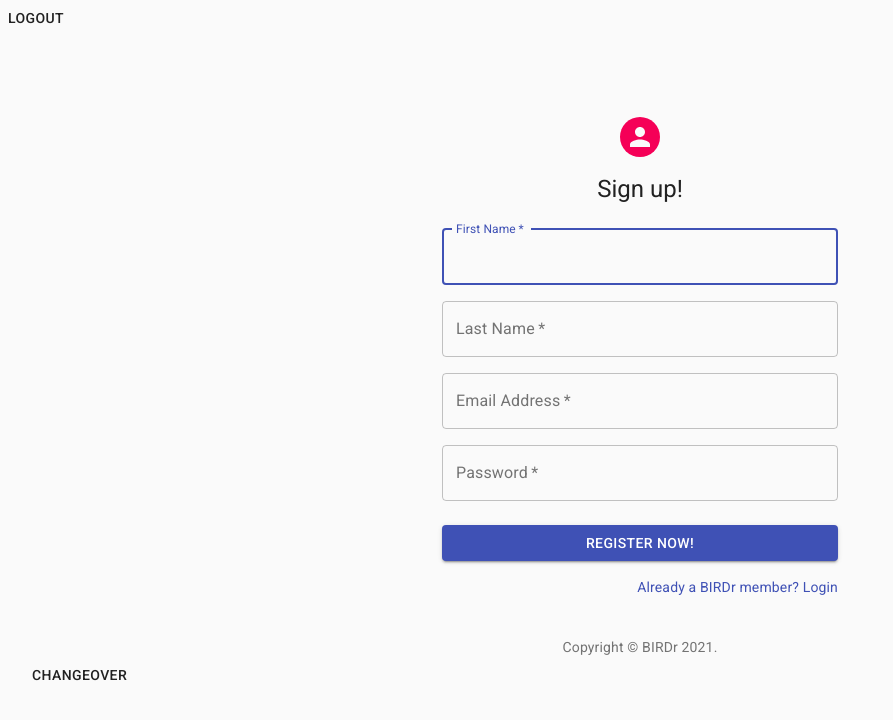
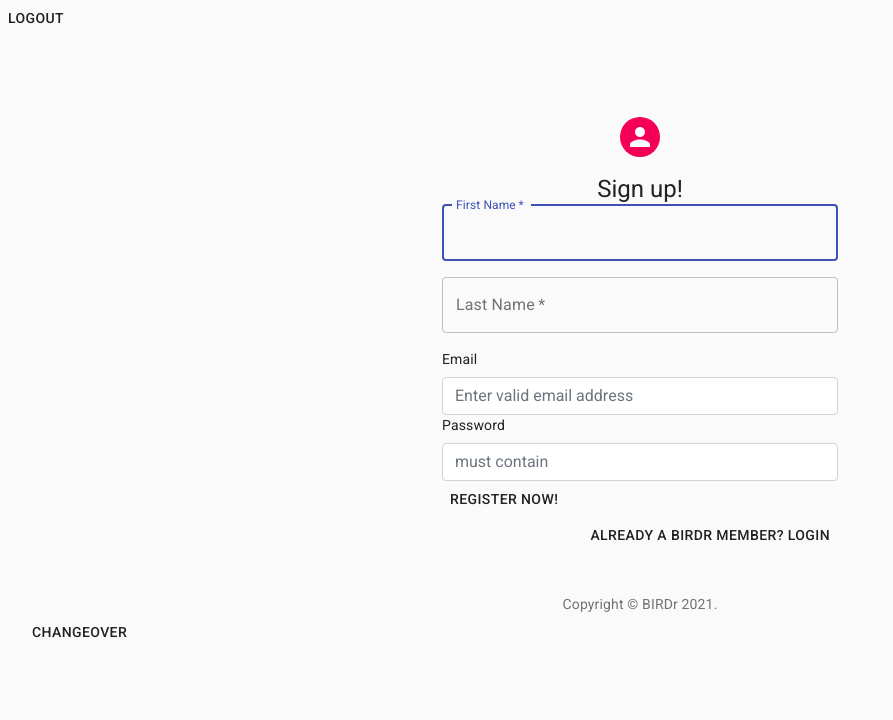
Before and after one commit to hunterfoist/BIRDr_Client, a React (Create React App) app: page / in a window 1280 px wide. Both pictures are taken after a click on the button "CHANGEOVER". Shown: the top 720 px of the page, without its empty margins (0-893 px from the left). Built offline with nearby package versions, Linux system fonts and the light colour scheme.

Commit message:
validation revision

```diff
--- a/src/auth/Login.jsx
+++ b/src/auth/Login.jsx
@@ -12,6 +12,7 @@ import Box from '@material-ui/core/Box';
 import Typography from '@material-ui/core/Typography';
 import { makeStyles } from '@material-ui/core/styles';
 import Container from '@material-ui/core/Container';
+import {Form, FormGroup, Label, Input}  from 'reactstrap';
 
 
 function Copyright() {
@@ -81,37 +82,11 @@ export default function Login(props) {
           Login
         </Typography>
         <form className={classes.form} noValidate>
-          <TextField
-            variant="outlined"
-            margin="normal"
-            required
-            fullWidth
-            type='email'
-            id="email"
-            label="Email Address"
-            inputProps= {{ pattern: "/^[a-zA-Z0-9.!#$%&'*+/=?^_`{|}~-]+@[a-zA-Z0-9-]+(?:.[a-zA-Z0-9-]+)*$/"}}
-            // error= "need valid email"
-            onChange={(e) => setUsername(e.target.value)}
-            value={username}
-            name="email"
-            autoComplete="email"
-            autoFocus
-          />
-          <TextField
-            variant="outlined"
-            margin="normal"
-            required
-            fullWidth
-            onChange={(e) => setPassword(e.target.value)}
-            value={password}
-            inputProps={{ pattern:"(?=.*/d)(?=.*[a-z])(?=.*[A-Z]).{5,}" }}
-            // error= "need valid email"
-            name="password"
-            label="Password"
-            type="password"
-            id="password"
-            autoComplete="current-password"
-          />
+
+        <Label htmlFor='username'>Email</Label>
+                    <Input type='email' placeholder='Enter valid email address' pattern={"^([\w-]+(?:\.[\w-]+)*)@((?:[\w-]+\.)*\w[\w-]{0,66})\.([a-z]{2,6}(?:\.[a-z]{2})?)$"|| "(?=.*\d)(?=.*[a-z])(?=.*[A-Z]).{5,}" } onChange={(e) => setUsername(e.target.value)} name='username' value={username}/>
+          <Label htmlFor='password'>Password</Label>
+          <Input type='password' placeholder='must contain' pattern="(?=.*\d)(?=.*[a-z])(?=.*[A-Z]).{5,}" onChange={(e) => setPassword(e.target.value)} name='password' value={password}/>
           <FormControlLabel
             control={<Checkbox value="remember" color="primary" />}
             label="Remember me"
@@ -133,9 +108,9 @@ export default function Login(props) {
               </Link>
             </Grid>
             <Grid item>
-              <Link href="#" variant="body2">
-              "No account? Register today"
-              </Link>
+              <Button onClick={props.showLogin}>
+              No account? Register today
+              </Button>
             </Grid>
           </Grid>
         </form>
--- a/src/auth/Signup.jsx
+++ b/src/auth/Signup.jsx
@@ -10,6 +10,7 @@ import Box from '@material-ui/core/Box';
 import Typography from '@material-ui/core/Typography';
 import { makeStyles } from '@material-ui/core/styles';
 import Container from '@material-ui/core/Container';
+import {Form, FormGroup, Label, Input}  from 'reactstrap';
 
 function Copyright() {
   return (
@@ -78,7 +79,7 @@ export default function SignUp(props) {
         <Typography component="h1" variant="h5">
           Sign up!
         </Typography>
-        <form className={classes.form} noValidate>
+        <Form onSubmit={handleSubmit}>
           <Grid container spacing={2}>
             <Grid item xs={12}>
               <TextField
@@ -109,54 +110,26 @@ export default function SignUp(props) {
               />
             </Grid>
             <Grid item xs={12}>
-              <TextField
-                variant="outlined"
-                required
-                fullWidth
-                id="email"
-                label="Email Address"
-                onChange={(e) => setUsername(e.target.value)}
-                name='username'
-                value={username}
-                autoComplete="email"
-              />
-            </Grid>
-            <Grid item xs={12}>
-              <TextField
-                inputProps={{ pattern:"(?=.*/d)(?=.*[a-z])(?=.*[A-Z]).{5,}" }}
-                variant="outlined"
-                required
-                fullWidth
-                name="password"
-                onChange={(e) => setPassword(e.target.value)}
-                value={password}
-                label="Password"
-                type="password"
-                id="password"
-                autoComplete="current-password"
-              />
+            <Label htmlFor='username'>Email</Label>
+              <Input type='email' placeholder='Enter valid email address' minlength='4' pattern="^([\w-]+(?:\.[\w-]+)*)@((?:[\w-]+\.)*\w[\w-]{0,66})\.([a-z]{2,6}(?:\.[a-z]{2})?)$" onChange={(e) => setUsername(e.target.value)} name='username' value={username}/>
+
+            <Label htmlFor='password'>Password</Label>
+            <Input type='password' placeholder='must contain' pattern="(?=.*\d)(?=.*[a-z])(?=.*[A-Z]).{5,}" title="Must contain at least one number and one uppercase and lowercase letter, and at least 5 or more characters" onChange={(e) => setPassword(e.target.value)} name='password' value={password}/>
             </Grid>
 
           </Grid>
-          <Button
-            type="submit"
-            onClick={handleSubmit}
-            fullWidth
-            variant="contained"
-            color="primary"
-            className={classes.submit}
-          >
+          <Button type='submit'>
             Register Now!
           </Button>
           <Grid container justify="flex-end">
             <Grid item>
-              <Link href="#" variant="body2">
+              <Button onClick={props.showLogin}>
                 Already a BIRDr member? Login
 
-              </Link>
+              </Button>
             </Grid>
           </Grid>
-        </form>
+        </Form>
       </div>
       <Box mt={5}>
         <Copyright />
```
